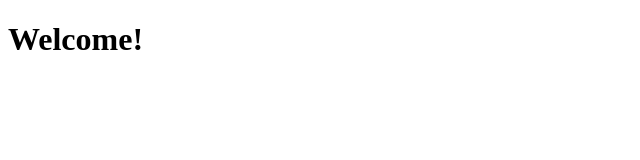
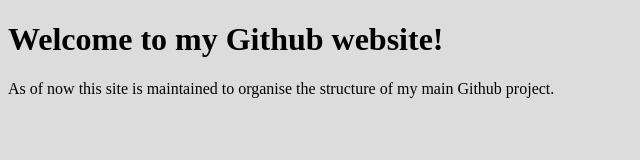
Before and after one commit to Thomas-Laird/Thomas-Laird.github.io, a plain HTML site: page index.html in a window 1280 px wide. Shown: the whole page, without its empty margins (0-640 px from the left). Drawn offline with Linux system fonts and the light colour scheme.

Commit message:
Updated main html elements

```diff
--- a/index.html
+++ b/index.html
@@ -1,6 +1,13 @@
 <!DOCTYPE html>
 <html>
+  <head>
+<style>
+body {
+	background-color: #DCDCDC;
+</style>
+  </head>
   <body>
-    <h1>Welcome!</h1>
-		</body>
+    <h1>Welcome to my Github website!</h1>
+     <p> As of now this site is maintained to organise the structure of my main Github project.</p>
+  </body>
 </html>
```
